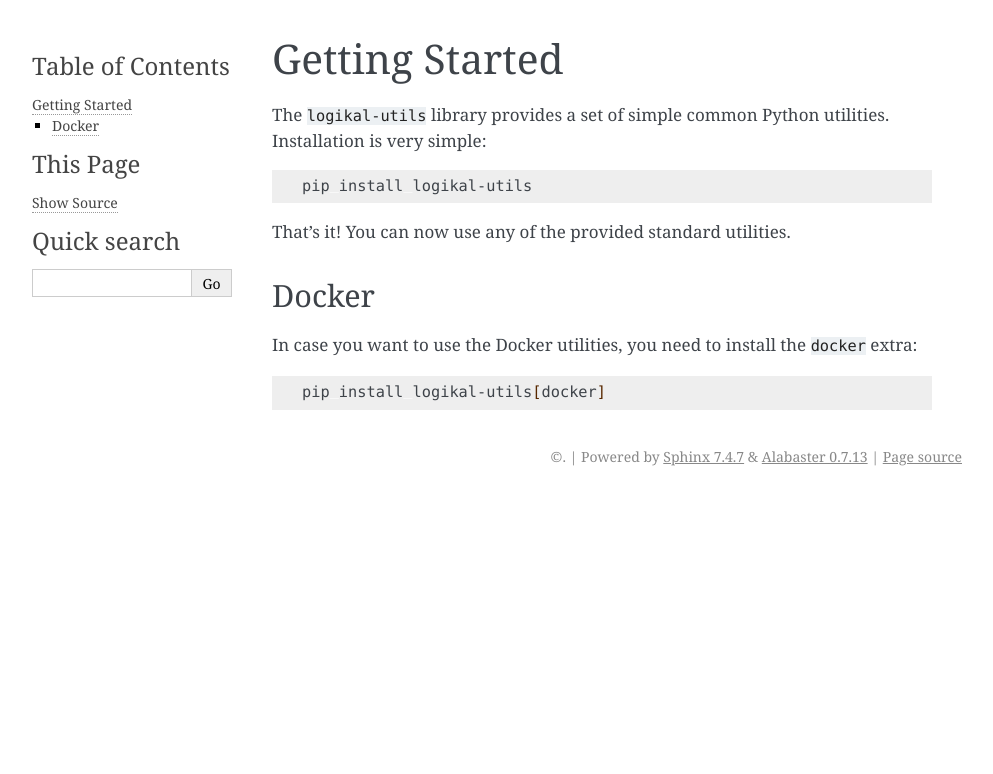
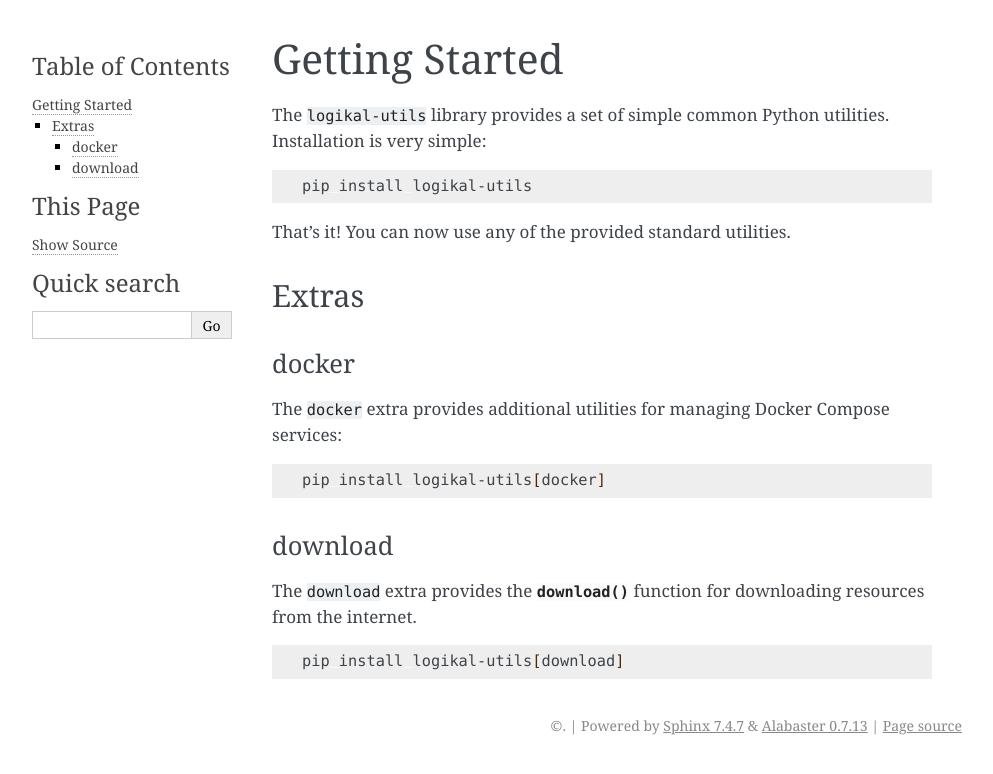
Before and after one commit to logikal-io/logikal-utils, a Sphinx documentation site: the page built from docs/index.rst, in a window 1280 px wide. Shown: the top 774 px of the page, without its empty margins (148-1141 px from the left). Built offline with Sphinx 7.4.7, drawn with Linux system fonts in a browser that asks for light colours.

```diff
--- a/docs/conf.py
+++ b/docs/conf.py
@@ -8,7 +8,9 @@
 ]
 intersphinx_mapping = {
     'python': (f'https://docs.python.org/{sys.version_info[0]}.{sys.version_info[1]}', None),
+    'pytest': ('https://docs.pytest.org/en/stable/', None),
 }
 nitpick_ignore = [
     ('py:class', 'module'),
+    ('py:class', 'Function'),
 ]
--- /dev/null
+++ b/docs/download.rst
@@ -0,0 +1,3 @@
+Download
+========
+.. automodule:: logikal_utils.download
--- a/docs/imports.rst
+++ b/docs/imports.rst
@@ -1,5 +1,3 @@
 Imports
 =======
-Utilities for managing imports.
-
 .. automodule:: logikal_utils.imports
--- a/docs/index.rst
+++ b/docs/index.rst
@@ -4,9 +4,11 @@
     :hidden:
 
     self
+    docker
+    download
+    imports
     project
-    docker
-    imports
+    testing
     development
     license
 
@@ -29,11 +31,22 @@
 
 That's it! You can now use any of the provided standard utilities.
 
-Docker
+Extras
 ------
-In case you want to use the :ref:`Docker utilities <docker:Docker>`, you need to install the
-``docker`` extra:
+docker
+~~~~~~
+The ``docker`` extra provides additional utilities for :ref:`managing Docker Compose services
+<docker:Docker>`:
 
 .. code-block:: shell
 
     pip install logikal-utils[docker]
+
+download
+~~~~~~~~
+The ``download`` extra provides the :func:`~logikal_utils.download.download` function for
+downloading resources from the internet.
+
+.. code-block:: shell
+
+    pip install logikal-utils[download]
--- a/docs/project.rst
+++ b/docs/project.rst
@@ -1,9 +1,7 @@
 Project
 =======
-Utilities for viewing project configuration.
+.. automodule:: logikal_utils.project
+    :exclude-members: PYPROJECT
 
 .. autodata:: logikal_utils.project.PYPROJECT
     :no-value:
-
-.. automodule:: logikal_utils.project
-    :exclude-members: PYPROJECT
--- /dev/null
+++ b/docs/testing.rst
@@ -0,0 +1,3 @@
+Testing
+=======
+.. automodule:: logikal_utils.testing
```
Also changed, not shown: 8 other files.
